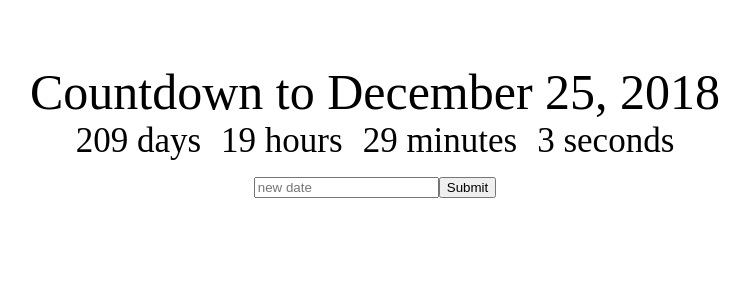
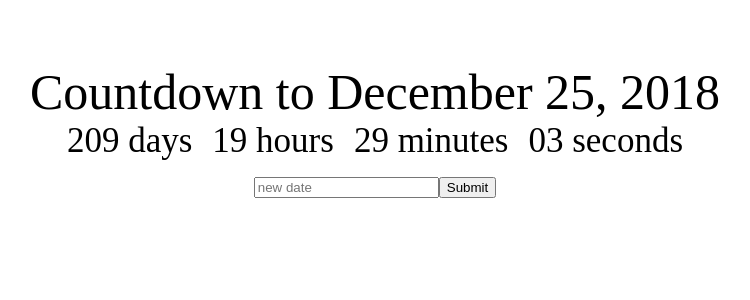
Before and after one commit to dotran1989/react_web, a React (Create React App) app in the folder countdownchamp/: page / in a window 1280 px wide. Shown: the top 300 px of the page, without its empty margins (265-1015 px from the left). Built offline with nearby package versions, Linux system fonts and the light colour scheme.

Commit message:
leading Zero number

```diff
--- a/countdownchamp/src/Clock.jsx
+++ b/countdownchamp/src/Clock.jsx
@@ -21,6 +21,13 @@ class Clock extends Component {
         setInterval(() => this.getTimeUntil(this.props.deadline), 1000);
     }
 
+    leading0(num) {
+        if (num < 10) {
+            return '0' + num
+        }
+        return num;
+    }
+
     getTimeUntil(deadline) {
         const time = Date.parse(deadline) - Date.parse(new Date());
         const seconds = Math.floor((time/1000) % 60);
@@ -34,10 +41,10 @@ class Clock extends Component {
     render() {
         return (
             <div>
-                <div className="Clock-days">{this.state.days} days</div>
-                <div className="Clock-hours">{this.state.hours} hours</div>
-                <div className="Clock-minutes">{this.state.minutes} minutes</div>
-                <div className="Clock-seconds">{this.state.seconds} seconds</div>
+                <div className="Clock-days">{this.leading0(this.state.days)} days</div>
+                <div className="Clock-hours">{this.leading0(this.state.hours)} hours</div>
+                <div className="Clock-minutes">{this.leading0(this.state.minutes)} minutes</div>
+                <div className="Clock-seconds">{this.leading0(this.state.seconds)} seconds</div>
             </div>
         );
     }
```
